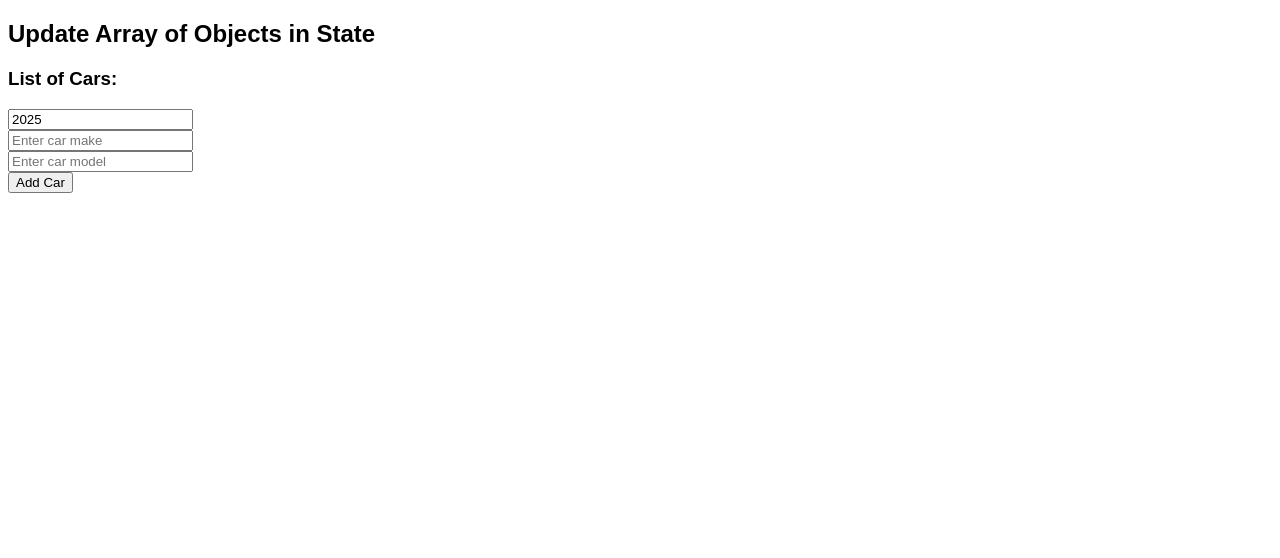
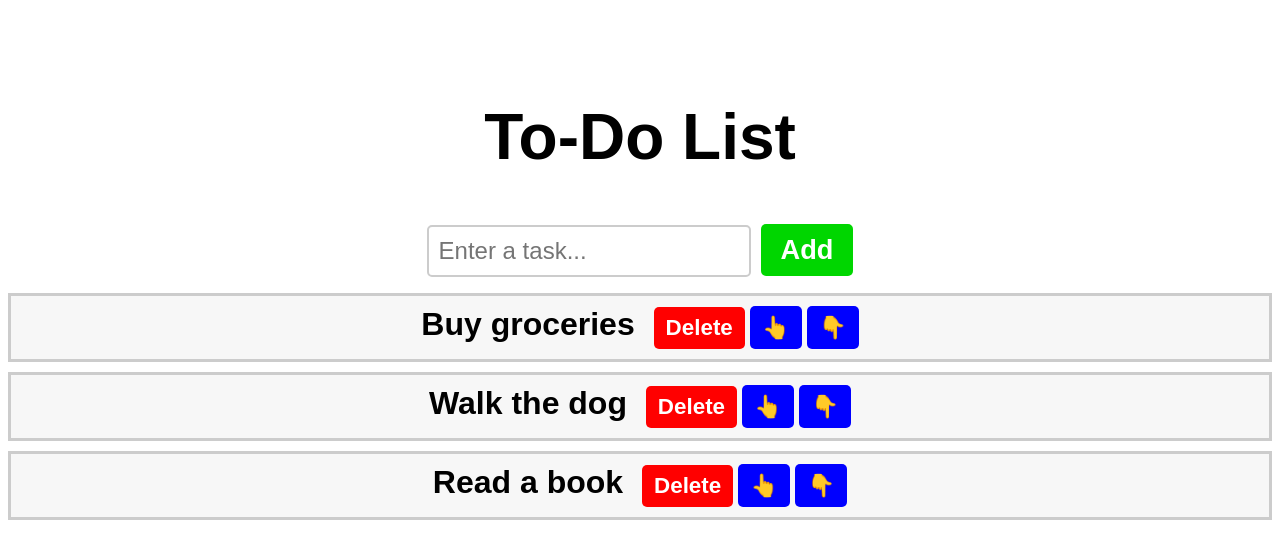
Before and after one commit to Karllouise-code/react-pure-4hrs, a React (Vite) app: page / in a window 1280 px wide. Shown: the top 558 px of the page. Built offline with nearby package versions, Linux system fonts and the light colour scheme.

Commit message:
to do list app

```diff
--- a/src/App.jsx
+++ b/src/App.jsx
@@ -12,7 +12,9 @@
 // import ColorPicker from './ColorPicker.jsx';
 // import UpdateObjects from './UpdateObjects.jsx';
 // import UpdateArrays from './UpdateArrays.jsx';
-import UpdateArrayObjects from './UpdateArrayObjects.jsx';
+// import UpdateArrayObjects from './UpdateArrayObjects.jsx';
+
+import ToDoList from './ToDoList.jsx'
 
 function App() {
 
@@ -68,8 +70,9 @@
       {/* <ColorPicker /> */}
       {/* <UpdateObjects /> */}
       {/* <UpdateArrays /> */}
-      <UpdateArrayObjects />
+      {/* <UpdateArrayObjects /> */}
 
+      <ToDoList />
     </>
   )
 
--- /dev/null
+++ b/src/ToDoList.jsx
@@ -0,0 +1,78 @@
+import React, { useState } from "react";
+
+function ToDoList() {
+  const [tasks, setTasks] = useState([
+    { id: 1, title: "Buy groceries", completed: false },
+    { id: 2, title: "Walk the dog", completed: false },
+    { id: 3, title: "Read a book", completed: false },
+  ]);
+
+  const [newTask, setNewTask] = useState("");
+
+  function handleInputChange(e) {
+    setNewTask(e.target.value);
+  }
+
+  function addTask() {
+    if (newTask.trim() === "") return;
+    setTasks((t) => [...t, { id: t.length + 1, title: newTask, completed: false }]);
+    setNewTask("");
+  }
+
+  function deleteTask(id) {
+    setTasks((t) => t.filter((task) => task.id !== id));
+  }
+
+  function moveTaskUp(index) {
+    if (index === 0) return;
+    setTasks((t) => {
+      const newTasks = [...t];
+      [newTasks[index - 1], newTasks[index]] = [newTasks[index], newTasks[index - 1]];
+      return newTasks;
+    });
+  }
+
+  function moveTaskDown(index) {
+    if (index === tasks.length - 1) return;
+    setTasks((t) => {
+      const newTasks = [...t];
+      [newTasks[index], newTasks[index + 1]] = [newTasks[index + 1], newTasks[index]];
+      return newTasks;
+    });
+  }
+
+  return (
+    <div className="to-do-list">
+      <h1>To-Do List</h1>
+
+      <div>
+        <input placeholder="Enter a task..." type="text" value={newTask} onChange={handleInputChange} />
+
+        <button className="add-button" onClick={addTask}>
+          Add
+        </button>
+
+        <ol>
+          {tasks.map((task, index) => (
+            <li key={index}>
+              <span className="text">
+                {task.title} {task.completed ? "(Completed)" : ""}
+              </span>
+              <button className="delete-button" onClick={() => deleteTask(task.id)}>
+                Delete
+              </button>
+              <button className="move-up-button" onClick={() => moveTaskUp(index)}>
+                👆
+              </button>
+              <button className="move-down-button" onClick={() => moveTaskDown(index)}>
+                👇
+              </button>
+            </li>
+          ))}
+        </ol>
+      </div>
+    </div>
+  );
+}
+
+export default ToDoList;
--- a/src/index.css
+++ b/src/index.css
@@ -177,3 +177,91 @@
   border: none;
   cursor: pointer;
 }
+
+.to-do-list {
+  font-family: Arial, Helvetica, sans-serif;
+  text-align: center;
+  margin-top: 100px;
+}
+
+.to-do-list h1 {
+  font-size: 4rem;
+}
+
+.to-do-list button {
+  font-size: 1.7rem;
+  font-weight: bold;
+  padding: 10px 20px;
+  color: white;
+  border: none;
+  border-radius: 5px;
+  cursor: pointer;
+  transition: 0.6s;
+}
+
+.to-do-list .add-button {
+  background-color: hsl(120, 100%, 42%);
+  margin-left: 10px;
+}
+
+.to-do-list .add-button:hover {
+  background-color: hsl(120, 100%, 30%);
+}
+
+.to-do-list .delete-button {
+  background-color: hsl(0, 100%, 50%);
+  margin-left: 10px;
+}
+
+.to-do-list .delete-button:hover {
+  background-color: hsl(0, 100%, 30%);
+}
+
+.to-do-list .move-up-button,
+.to-do-list .move-down-button {
+  background-color: hsl(240, 100%, 50%);
+  margin-left: 5px;
+}
+
+.to-do-list .move-up-button:hover,
+.to-do-list .move-down-button:hover {
+  background-color: hsl(240, 100%, 30%);
+}
+
+.to-do-list input[type="text"] {
+  font-size: 1.5rem;
+  padding: 10px;
+  width: 300px;
+  border: 2px solid hsl(0, 0%, 80%);
+  border-radius: 5px;
+}
+
+.to-do-list ol {
+  padding: 0;
+}
+
+.to-do-list li {
+  font-size: 2rem;
+  font-weight: bold;
+  padding: 10px;
+  background-color: hsl(0, 0%, 97%);
+  margin-bottom: 10px;
+  border: 3px solid hsl(0, 0%, 80%);
+}
+
+.to-do-list .text {
+  flex: 1;
+}
+
+.to-do-list .delete-button,
+.to-do-list .move-up-button,
+.to-do-list .move-down-button {
+  font-size: 1.4rem;
+  font-weight: bold;
+  padding: 8px 12px;
+  color: white;
+  border: none;
+  border-radius: 5px;
+  cursor: pointer;
+  transition: 0.6s;
+}
```
